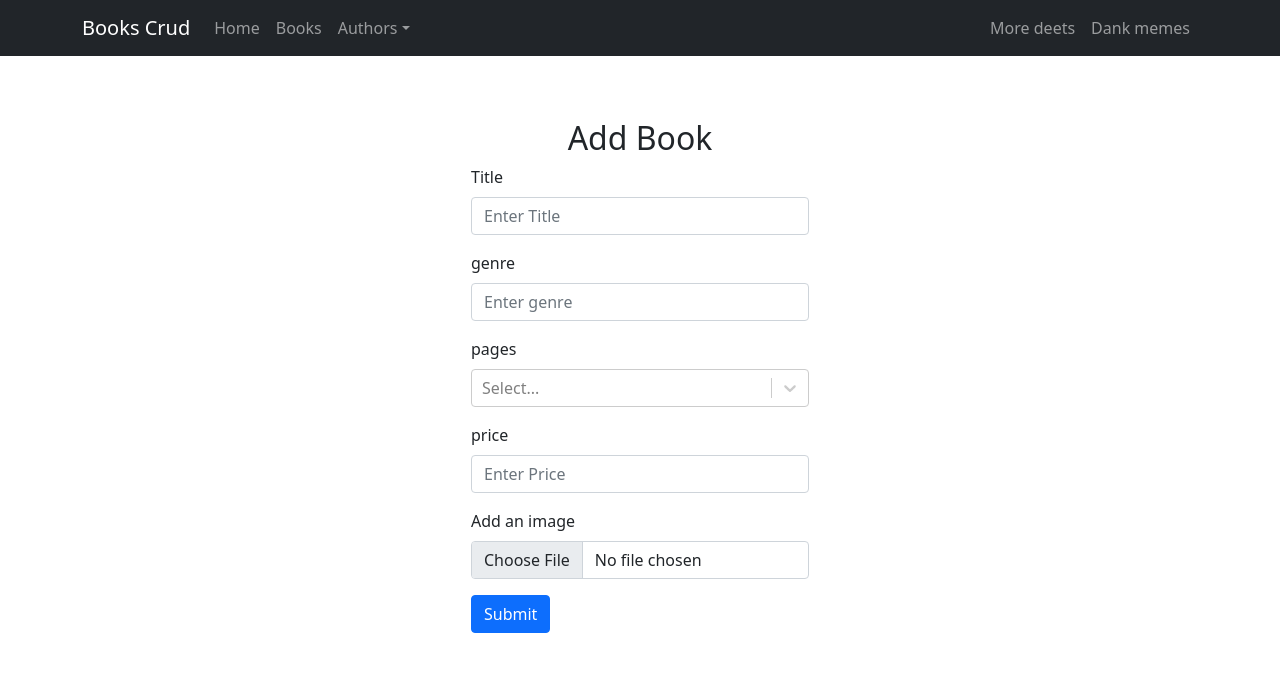
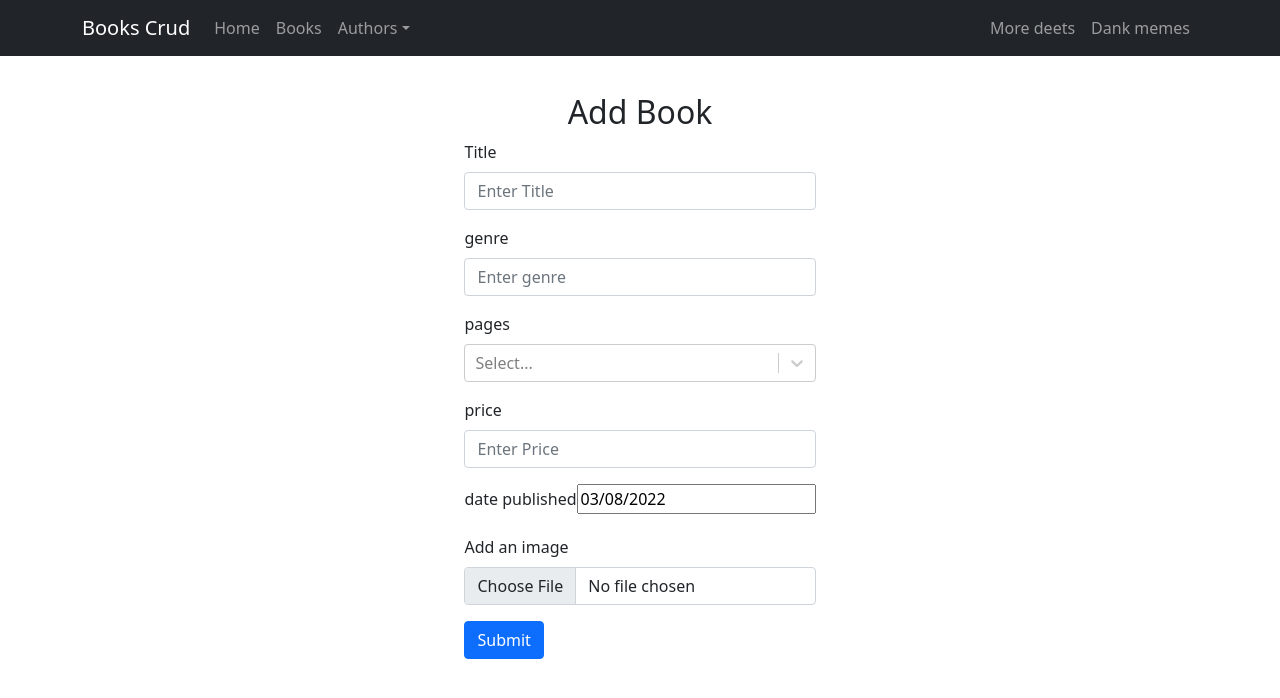
Before and after one commit to aviadcGKI/books-crud, a React (Create React App) app: page /createBook in a window 1280 px wide. Shown: the top 698 px of the page. Built offline with nearby package versions, Linux system fonts and the light colour scheme; no server answers.

Commit message:
create book structure

```diff
--- a/src/components/pages/CreateAuthor/index.js
+++ b/src/components/pages/CreateAuthor/index.js
@@ -40,7 +40,8 @@ function CreateAuthor() {
             }
             const data = await authorsCollectionRef.add(author);
             console.log(data);
-            resetInputFields();
+            resetSelectFields();
+            e.target.reset();
             setIsLoading(false);
         } catch (e) {
             setIsLoading(false);
@@ -55,32 +56,23 @@ function CreateAuthor() {
         return await fileRef.getDownloadURL();
     }
 
-    const resetInputFields = ()=>{
-        authorNameRef.current.value = "";
+    const resetSelectFields = () => {
         authorAgeRef.current.selectOption('');
         authorCountryRef.current.selectOption('');
-        authorimageRef.current.value = null;
     }
 
     return (
         <>
             <h2>Add Author</h2>
-            <Form>
+            <Form onSubmit={handleSubmit} >
                 <Form.Group className="mb-3" controlId="formBasicEmail">
                     <Form.Label>Author name</Form.Label>
                     <Form.Control type="text" placeholder="Enter Name" onChange={(e) => setAuthorName(e.target.value)} ref={authorNameRef} />
-                    {/* <Form.Text className="text-muted">
-                We'll never share your email with anyone else.
-                </Form.Text> */}
                 </Form.Group>
 
                 <Form.Group className="mb-3" controlId="formBasicEmail">
                     <Form.Label>Author Age</Form.Label>
                     <NumberSelector setAge={setAuthorAge} ref={authorAgeRef} size={120} />
-                    {/* <Form.Control type="text" placeholder="Enter email" /> */}
-                    {/* <Form.Text className="text-muted">
-                We'll never share your email with anyone else.
-                </Form.Text> */}
                 </Form.Group>
 
                 <Form.Group className="mb-3" controlId="formBasicPassword">
@@ -93,7 +85,7 @@ function CreateAuthor() {
                     <Form.Label>Add an image</Form.Label>
                     <Form.Control type="file" ref={authorimageRef} />
                 </Form.Group>
-                <Button variant="primary" type="submit" onClick={handleSubmit}>
+                <Button variant="primary" type="submit" >
                     Submit
                 </Button>
             </Form>
--- a/src/components/pages/CreateBook/index.js
+++ b/src/components/pages/CreateBook/index.js
@@ -1,6 +1,7 @@
 import React ,{useState} from 'react'
 import { Form, Button } from 'react-bootstrap';
 import NumberSelector from 'components/selector/numberSelector';
+import { DateSelector } from 'components/selector';
 import { StyledSpinner } from 'components/styledComponents';
 
 function CreateBook() {
@@ -27,6 +28,10 @@ function CreateBook() {
                     <Form.Label>price</Form.Label>
                     <Form.Control placeholder="Enter Price" />
                 </Form.Group>
+                <Form.Group className="mb-3" controlId="formBasicEmail">
+                    <Form.Label>date published</Form.Label>
+                    <DateSelector />
+                </Form.Group>
                 <Form.Group controlId="formFile" className="mb-3" >
                     <Form.Label>Add an image</Form.Label>
                     <Form.Control type="file" />
--- a/src/components/selector/dateSelector/index.js
+++ b/src/components/selector/dateSelector/index.js
@@ -0,0 +1,19 @@
+import React, { useState } from "react";
+import DatePicker from "react-datepicker";
+
+import "react-datepicker/dist/react-datepicker.css";
+
+// CSS Modules, react-datepicker-cssmodules.css
+// import 'react-datepicker/dist/react-datepicker-cssmodules.css';
+
+export default function DateSelector(){
+  const [startDate, setStartDate] = useState(new Date());
+
+    const handleDateChange = (e)=>{
+        console.log(e);
+    }
+
+  return (
+    <DatePicker selected={startDate} onChange={handleDateChange} />
+  );
+};
```
